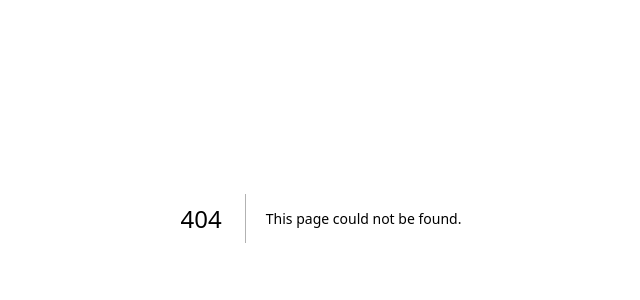
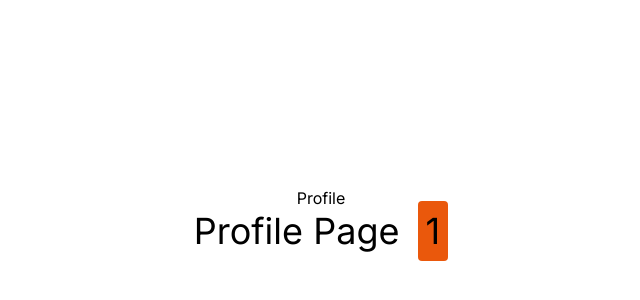
Before and after one commit to salmanabdullahfahim/nextjs-fullstack-auth, a Next.js app: page /profile/1 in a window 1280 px wide. Before the commit this address had no page. Shown: the part 182-482 px from the top of the page, without its empty margins (319-959 px from the left). Built offline with nearby package versions, Linux system fonts and the light colour scheme.

Commit message:
Profile page added and the specific id routed created

```diff
--- /dev/null
+++ b/src/app/profile/[id]/page.tsx
@@ -0,0 +1,18 @@
+import React from "react";
+
+const UserProfile = ({ params }: any) => {
+  return (
+    <div className="flex flex-col items-center justify-center min-h-screen py-2">
+      <h1>Profile</h1>
+      <hr />
+      <p className="text-4xl">
+        Profile Page{" "}
+        <span className="p-2 ml-2 rounded bg-orange-600 text-black">
+          {params.id}
+        </span>
+      </p>
+    </div>
+  );
+};
+
+export default UserProfile;
--- /dev/null
+++ b/src/app/profile/page.tsx
@@ -0,0 +1,13 @@
+import React from "react";
+
+const profilePage = () => {
+  return (
+    <div className="flex flex-col items-center justify-center min-h-screen py-2">
+      <h1>Profile</h1>
+      <hr />
+      <p>Profile Page</p>
+    </div>
+  );
+};
+
+export default profilePage;
```
